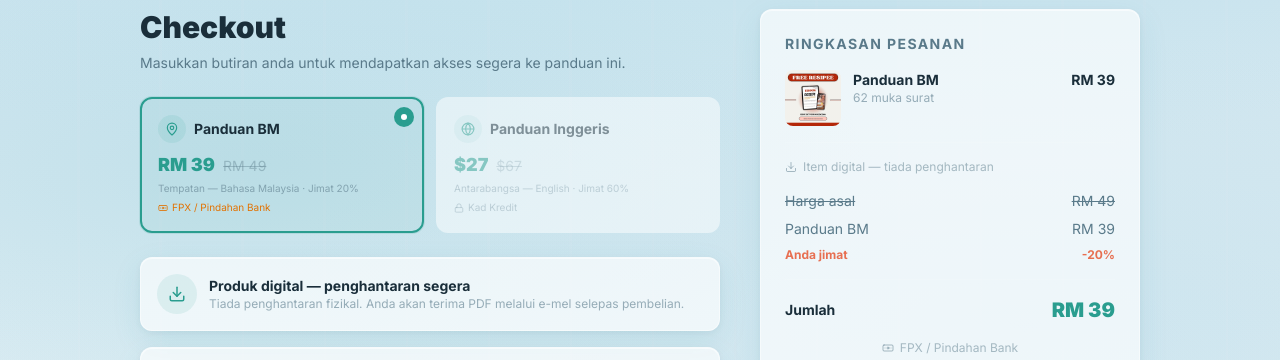
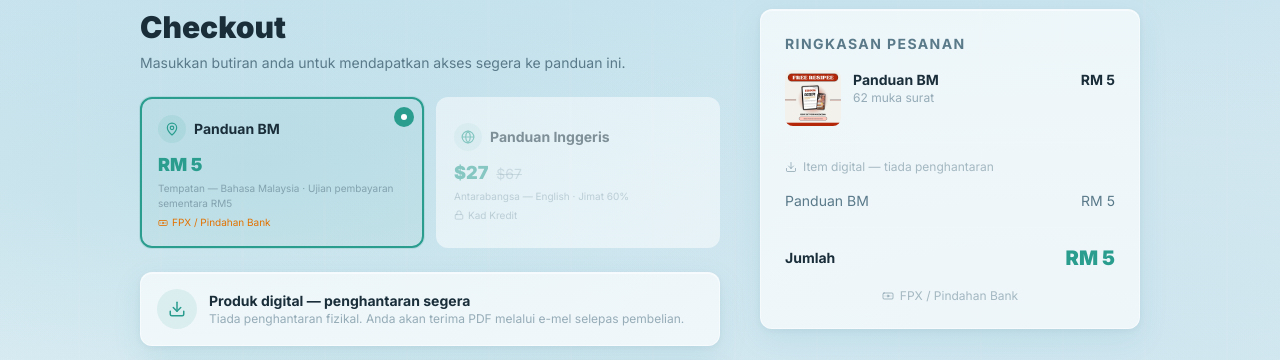
Before and after one commit to jerza90/backend-psoriasis, a React (Vite) app in the folder frontend/: page /checkout in a window 1280 px wide. Shown: the part 155-515 px from the top of the page. Built offline with nearby package versions, Linux system fonts and the light colour scheme; no server answers.

Commit message:
test: set ToyyibPay checkout to RM5

```diff
--- a/frontend/src/i18n/en.json
+++ b/frontend/src/i18n/en.json
@@ -318,7 +318,7 @@
     "secureBadge": "Secure checkout — powered by Stripe",
     "bmLabel": "Panduan BM",
     "bmDesc": "Local — Bahasa Malaysia",
-    "bmSave": "Save 20%",
+    "bmSave": "Temporary RM5 payment test",
     "enLabel": "English Guide",
     "enDesc": "International — English",
     "enSave": "Save 60%",
--- a/frontend/src/i18n/ms.json
+++ b/frontend/src/i18n/ms.json
@@ -318,7 +318,7 @@
     "secureBadge": "Checkout selamat — dikuasakan oleh Stripe",
     "bmLabel": "Panduan BM",
     "bmDesc": "Tempatan — Bahasa Malaysia",
-    "bmSave": "Jimat 20%",
+    "bmSave": "Ujian pembayaran sementara RM5",
     "enLabel": "Panduan Inggeris",
     "enDesc": "Antarabangsa — English",
     "enSave": "Jimat 60%",
--- a/frontend/src/pages/CheckoutPage.tsx
+++ b/frontend/src/pages/CheckoutPage.tsx
@@ -10,7 +10,7 @@ import { clearCheckoutDraft, readCheckoutDraft, saveCheckoutDraft } from '../uti
 type ProductType = 'bm' | 'en';
 
 const PRODUCTS: Record<ProductType, { price: string; original: string | null; total: string; surcharge: string | null; currency: string }> = {
-  bm: { price: 'RM 39', original: 'RM 49', total: 'RM 39', surcharge: null, currency: 'RM' },
+  bm: { price: 'RM 5', original: null, total: 'RM 5', surcharge: null, currency: 'RM' },
   en: { price: '$27', original: '$67', total: '$28.50', surcharge: '$1.50', currency: '$' },
 };
 
@@ -115,8 +115,7 @@ export default function CheckoutPage() {
                   <span className="text-sm font-bold">{t('checkout.bmLabel')}</span>
                 </div>
                 <div className={`flex items-baseline gap-2 ${product !== 'bm' ? 'opacity-50' : ''}`}>
-                  <p className="text-lg font-black text-green">RM 39</p>
-                  <p className="text-sm text-muted/40 line-through">RM 49</p>
+                  <p className="text-lg font-black text-green">RM 5</p>
                 </div>
                 <p className={`text-[10px] text-muted/60 mt-0.5 ${product !== 'bm' ? 'opacity-50' : ''}`}>{t('checkout.bmDesc')} &middot; {t('checkout.bmSave')}</p>
                 <p className={`flex items-center gap-1 text-[10px] text-amber-600 mt-1 ${product !== 'bm' ? 'opacity-50' : ''}`}>
```
Also changed, not shown: 1 other file (tests, documents, lock files or other folders).
